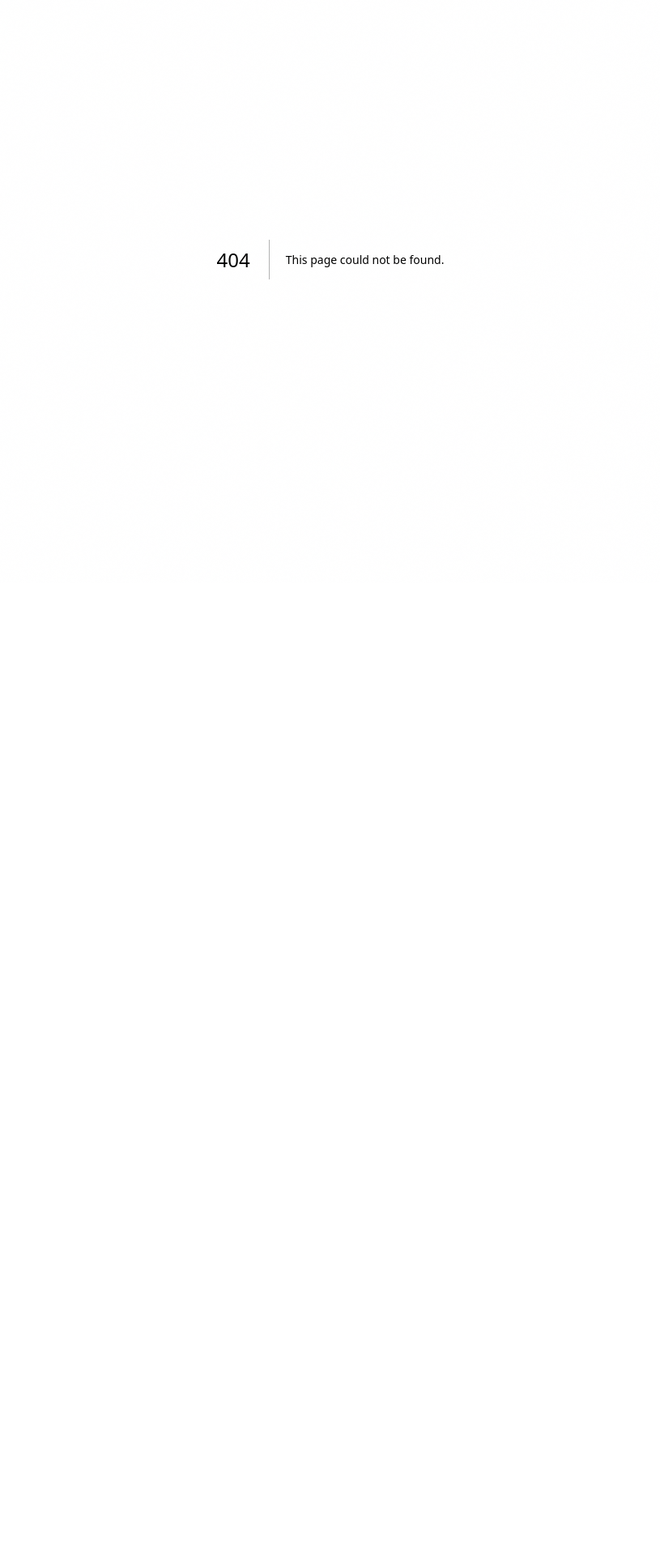
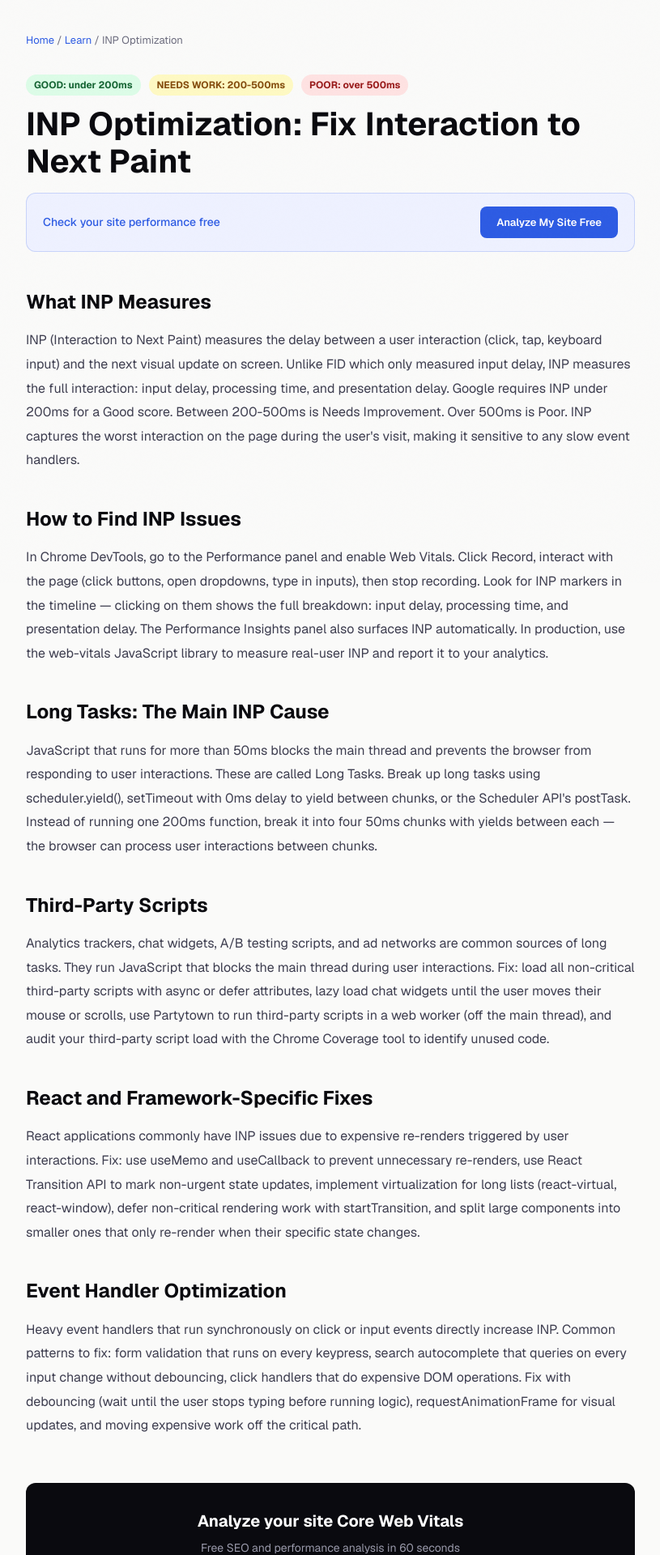
Before and after one commit to Watermelon-Coctail-Bar/sitemap-fixer, a Next.js app: page /learn/inp-optimization in a window 1280 px wide. Before the commit this address had no page. Shown: the part 80-2000 px from the top of the page at 81% size, without its empty margins (232-1047 px from the left). Before the commit the page ends 800 px from the top, so only its background shows below. Built offline with nearby package versions, Linux system fonts and the light colour scheme.

Commit message:
Create page.tsx

```diff
--- /dev/null
+++ b/src/app/learn/inp-optimization/page.tsx
@@ -0,0 +1,48 @@
+import type { Metadata } from 'next';
+export const metadata: Metadata = {
+  title: 'INP Optimization: How to Fix Interaction to Next Paint | SitemapFixer',
+  description: "INP replaced FID as a Core Web Vital in 2024. It measures how fast your page responds to clicks, taps, and key presses. Here is how to diagnose and fix poor INP.",
+  alternates: { canonical: 'https://sitemapfixer.com/learn/inp-optimization' },
+};
+const sections = [
+  { h: "What INP Measures", d: "INP (Interaction to Next Paint) measures the delay between a user interaction (click, tap, keyboard input) and the next visual update on screen. Unlike FID which only measured input delay, INP measures the full interaction: input delay, processing time, and presentation delay. Google requires INP under 200ms for a Good score. Between 200-500ms is Needs Improvement. Over 500ms is Poor. INP captures the worst interaction on the page during the user's visit, making it sensitive to any slow event handlers." },
+  { h: "How to Find INP Issues", d: "In Chrome DevTools, go to the Performance panel and enable Web Vitals. Click Record, interact with the page (click buttons, open dropdowns, type in inputs), then stop recording. Look for INP markers in the timeline — clicking on them shows the full breakdown: input delay, processing time, and presentation delay. The Performance Insights panel also surfaces INP automatically. In production, use the web-vitals JavaScript library to measure real-user INP and report it to your analytics." },
+  { h: "Long Tasks: The Main INP Cause", d: "JavaScript that runs for more than 50ms blocks the main thread and prevents the browser from responding to user interactions. These are called Long Tasks. Break up long tasks using scheduler.yield(), setTimeout with 0ms delay to yield between chunks, or the Scheduler API's postTask. Instead of running one 200ms function, break it into four 50ms chunks with yields between each — the browser can process user interactions between chunks." },
+  { h: "Third-Party Scripts", d: "Analytics trackers, chat widgets, A/B testing scripts, and ad networks are common sources of long tasks. They run JavaScript that blocks the main thread during user interactions. Fix: load all non-critical third-party scripts with async or defer attributes, lazy load chat widgets until the user moves their mouse or scrolls, use Partytown to run third-party scripts in a web worker (off the main thread), and audit your third-party script load with the Chrome Coverage tool to identify unused code." },
+  { h: "React and Framework-Specific Fixes", d: "React applications commonly have INP issues due to expensive re-renders triggered by user interactions. Fix: use useMemo and useCallback to prevent unnecessary re-renders, use React Transition API to mark non-urgent state updates, implement virtualization for long lists (react-virtual, react-window), defer non-critical rendering work with startTransition, and split large components into smaller ones that only re-render when their specific state changes." },
+  { h: "Event Handler Optimization", d: "Heavy event handlers that run synchronously on click or input events directly increase INP. Common patterns to fix: form validation that runs on every keypress, search autocomplete that queries on every input change without debouncing, click handlers that do expensive DOM operations. Fix with debouncing (wait until the user stops typing before running logic), requestAnimationFrame for visual updates, and moving expensive work off the critical path." },
+];
+export default function Page() {
+  return (
+    <div style={{ maxWidth: 800, margin: '0 auto', padding: '60px 24px' }}>
+      <nav style={{ fontSize: 13, color: '#6b6b7d', marginBottom: 32 }}>
+        <a href="/" style={{ color: '#2d5be3', textDecoration: 'none' }}>Home</a>{' / '}
+        <a href="/learn" style={{ color: '#2d5be3', textDecoration: 'none' }}>Learn</a>{' / '}
+        <span>INP Optimization</span>
+      </nav>
+      <div style={{ display: 'flex', gap: 10, marginBottom: 12 }}>
+        <div style={{ background: '#dcfce7', color: '#166534', fontSize: 12, fontWeight: 700, padding: '4px 10px', borderRadius: 20 }}>GOOD: under 200ms</div>
+        <div style={{ background: '#fef9c3', color: '#854d0e', fontSize: 12, fontWeight: 700, padding: '4px 10px', borderRadius: 20 }}>NEEDS WORK: 200-500ms</div>
+        <div style={{ background: '#fee2e2', color: '#991b1b', fontSize: 12, fontWeight: 700, padding: '4px 10px', borderRadius: 20 }}>POOR: over 500ms</div>
+      </div>
+      <h1 style={{ fontSize: 40, fontWeight: 700, color: '#0a0a0f', marginBottom: 16, lineHeight: 1.15 }}>INP Optimization: Fix Interaction to Next Paint</h1>
+      <div style={{ background: '#eef1ff', border: '1px solid rgba(45,91,227,0.2)', borderRadius: 12, padding: '16px 20px', marginBottom: 40, display: 'flex', alignItems: 'center', justifyContent: 'space-between', gap: 16 }}>
+        <span style={{ fontSize: 14, color: '#2d5be3', fontWeight: 500 }}>Check your site performance free</span>
+        <a href="/" style={{ background: '#2d5be3', color: 'white', padding: '10px 20px', borderRadius: 8, textDecoration: 'none', fontWeight: 600, fontSize: 13 }}>Analyze My Site Free</a>
+      </div>
+      <div style={{ fontSize: 16, color: '#3d3d4f', lineHeight: 1.85 }}>
+        {sections.map(({ h, d }) => (
+          <div key={h} style={{ marginBottom: 36 }}>
+            <h2 style={{ fontSize: 24, fontWeight: 700, color: '#0a0a0f', marginBottom: 10 }}>{h}</h2>
+            <p style={{ margin: 0 }}>{d}</p>
+          </div>
+        ))}
+      </div>
+      <div style={{ background: '#0a0a0f', borderRadius: 12, padding: '32px', textAlign: 'center', marginTop: 56 }}>
+        <div style={{ fontSize: 20, fontWeight: 700, color: 'white', marginBottom: 8 }}>Analyze your site Core Web Vitals</div>
+        <div style={{ color: '#9999aa', marginBottom: 20, fontSize: 14 }}>Free SEO and performance analysis in 60 seconds</div>
+        <a href="/" style={{ background: 'white', color: '#0a0a0f', padding: '14px 28px', borderRadius: 8, textDecoration: 'none', fontWeight: 700 }}>Analyze My Site Free</a>
+      </div>
+    </div>
+  );
+}
```
